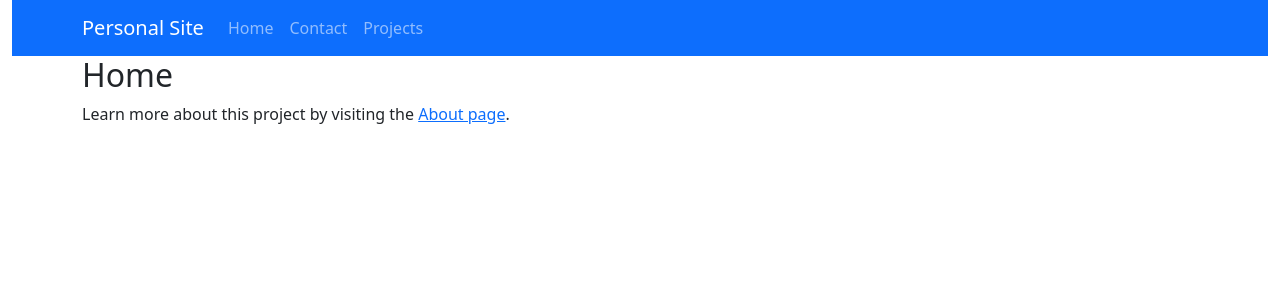
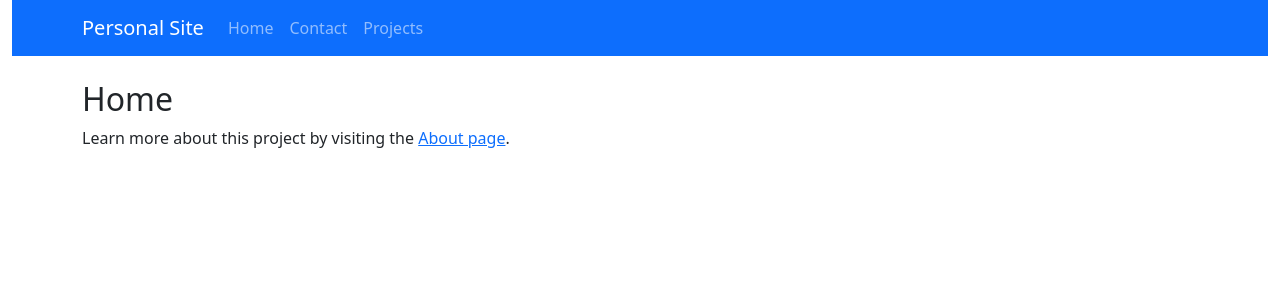
Before and after one commit to Kate55555/jhu_software_concepts, a Flask app: page / in a window 1280 px wide. Shown: the top 300 px of the page. Run offline with Flask 3, Linux system fonts and the light colour scheme.

Commit message:
Update a home page design

```diff
--- a/module_1/app/templates/base.html
+++ b/module_1/app/templates/base.html
@@ -12,7 +12,7 @@
         </div>
     </div>
 </div>
-<div class="container-md">
+<div class="container-md py-4">
     <div class="row">
         <div class="col-md-12">
   <header>
```
